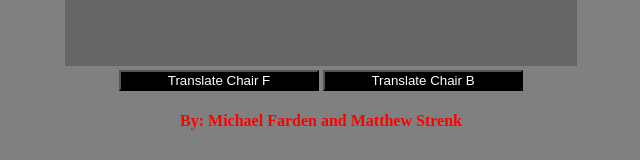
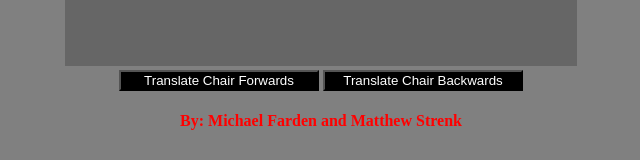
Before and after one commit to strenkml/CS452_Project2, a plain HTML site: page project2.html in a window 1280 px wide. Shown: the part 454-614 px from the top of the page, without its empty margins (319-959 px from the left). Drawn offline with Linux system fonts and the light colour scheme; animation ran at ten frames a second.

Commit message:
Readme and zip

```diff
--- a/project2.html
+++ b/project2.html
@@ -72,8 +72,8 @@ h4{
 		<img id="chairPicture" hidden src="chair.png"/>
 		<img id="deskPicture" hidden src="desk.jpg"/>
 		<img id="laptopPicture" hidden src="laptop.jpg"/>
-		<button id="chairF" onclick="transF()">Translate Chair F</button>
-		<button id="chairB" onclick="transB()">Translate Chair B</button>
+		<button id="chairF" onclick="transF()">Translate Chair Forwards</button>
+		<button id="chairB" onclick="transB()">Translate Chair Backwards</button>
 		<h4>By: Michael Farden and Matthew Strenk
 		</center>
     </body>
```
Also changed, not shown: README.txt (added), 1 other file.
